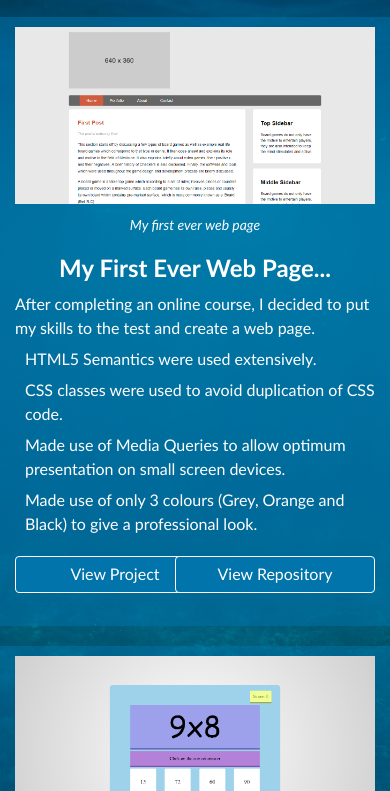
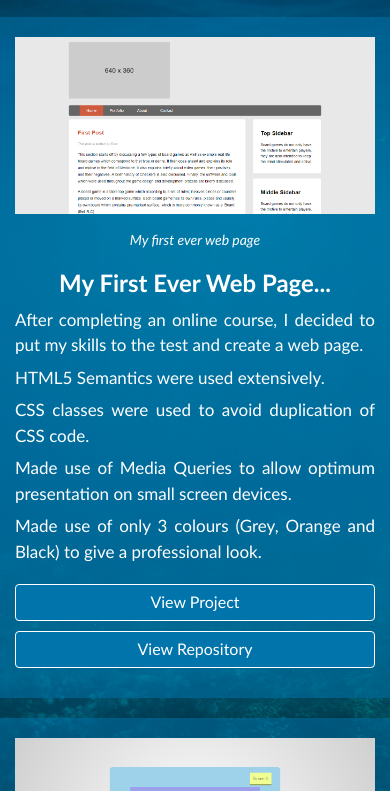
Before and after one commit to ezat-r/portfolio, a plain HTML site: page portfolio.html in a window 390 px wide. Shown: the part 53-844 px from the top of the page. Drawn offline with nearby package versions, Linux system fonts and the light colour scheme.

Commit message:
added responsive handling to portfolio section

```diff
--- a/css/main.css
+++ b/css/main.css
@@ -214,6 +214,51 @@ body{
     padding-bottom: 10px;
 }
 
+/*portfolio section responsiveness for Images only*/
+@media only screen and (max-width: 1200px){
+    .port_img{
+        padding-top: 50px;
+    }
+}
+
+@media only screen and (max-width: 970px){
+    .port_img{
+        padding-top: 20px;
+    }
+}
+
+/*portfolio section responsiveness for everything else*/
+@media only screen and (max-width: 768px){
+    .btn{
+        display: block;
+    }
+
+    #buttons, #btn1, #btn2{
+        position: static;
+        display: block;
+    }
+
+    #buttons{
+        width: 100%;
+        height: auto;
+        margin: 20px 0;
+    }
+
+    #btn1, #btn2{
+        width: 100%;
+        margin: 10px 0;
+    }
+
+    .text, p{
+        margin: 5px 0;
+        font-size: 17px;
+    }
+
+    p{
+        text-align: justify;
+    }
+}
+
 /*Footer section*/
 .footer{
     background-color: rgba(0,116,171,0.1);
```
